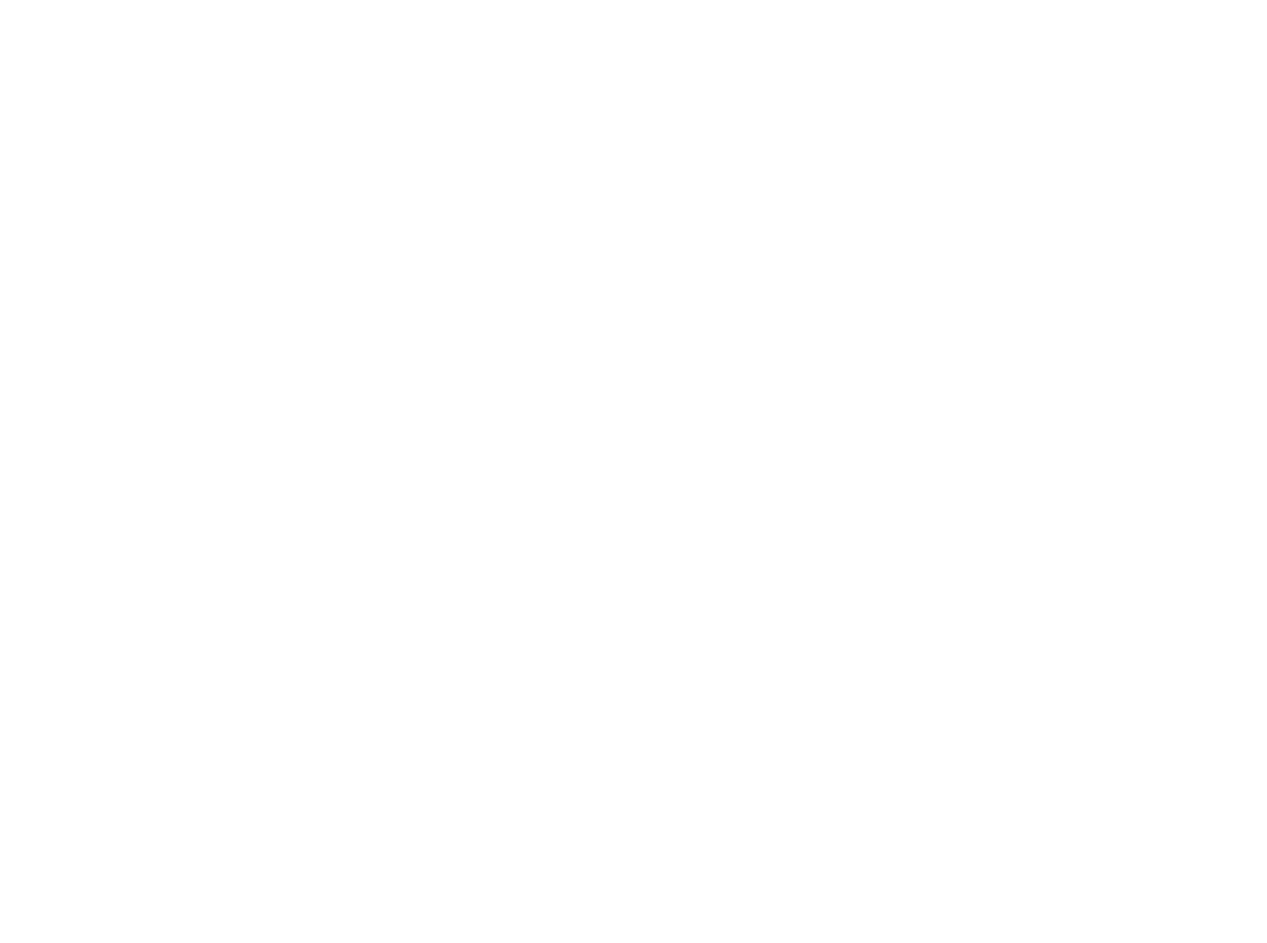
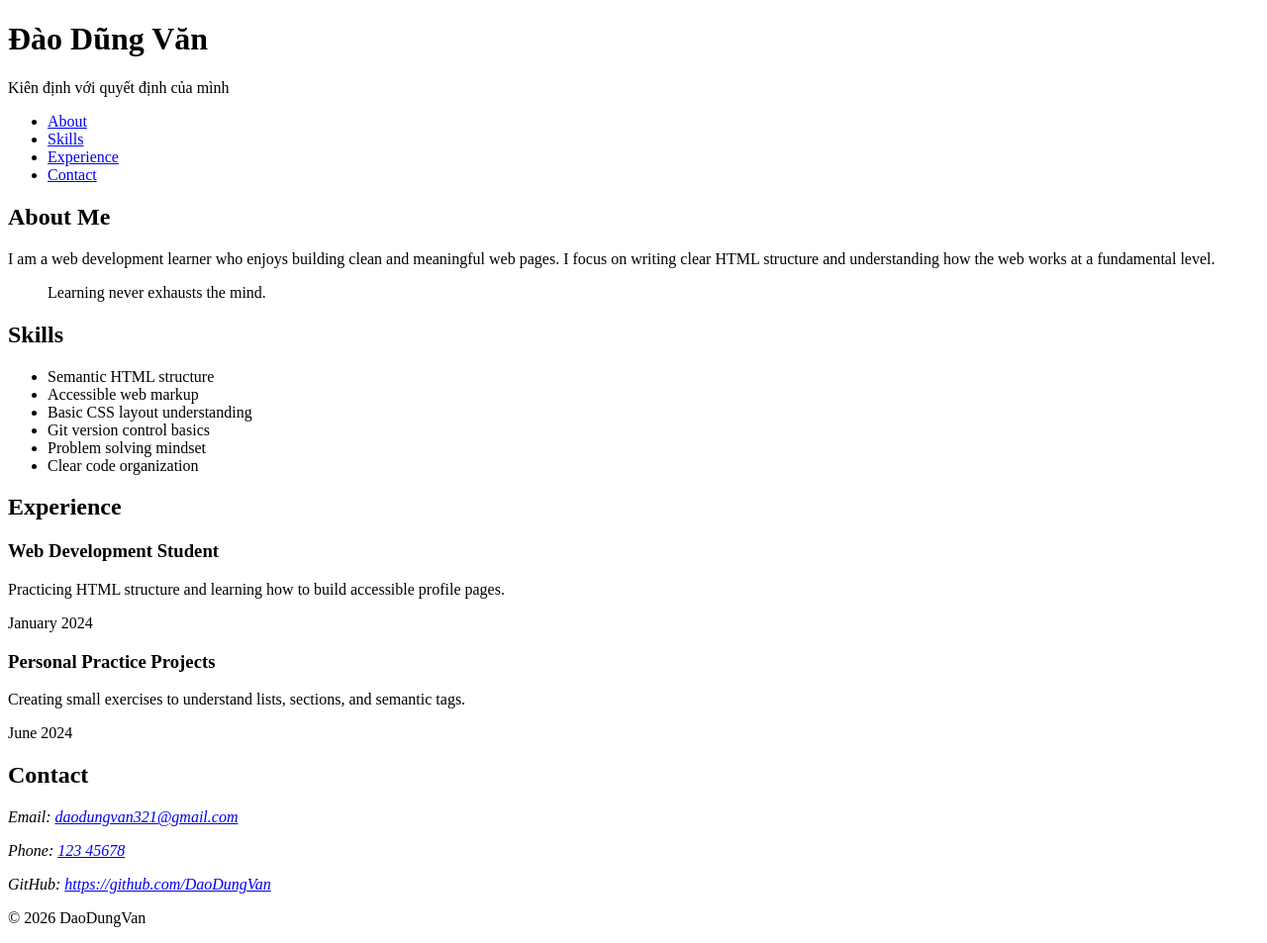
Before and after one commit to DaoDungVan/WebProgramming_HomeWorks, a plain HTML site: page BaiTap2/Bai1/bai1.html in a window 1280 px wide. Shown: the whole page at 99% size. Before the commit the page ends 800 px from the top, so only its background shows below. Drawn offline with Linux system fonts and the light colour scheme.

Commit message:
Homework Buoi2 Done

```diff
--- a/BaiTap2/Bai1/bai1.html
+++ b/BaiTap2/Bai1/bai1.html
@@ -1,11 +1,94 @@
-<!DOCTYPE html>
+<!doctype html>
 <html lang="en">
-<head>
-    <meta charset="UTF-8">
-    <meta name="viewport" content="width=device-width, initial-scale=1.0">
-    <title>Document</title>
-</head>
-<body>
+  <head>
+    <meta charset="UTF-8" />
+    <meta name="viewport" content="width=device-width, initial-scale=1.0" />
+    <title>Profile Page</title>
+  </head>
+  <body>
+    <header>
+      <h1>Đào Dũng Văn</h1>
+      <p>Kiên định với quyết định của mình</p>
+      <nav aria-label="Primary">
+        <ul>
+          <li><a href="#about">About</a></li>
+          <li><a href="#skills">Skills</a></li>
+          <li><a href="#experience">Experience</a></li>
+          <li><a href="#contact">Contact</a></li>
+        </ul>
+      </nav>
+    </header>
+    <main>
+      <!-- Section A -->
+      <section id="about">
+        <h2>About Me</h2>
+        <p>
+          I am a web development learner who enjoys building clean and
+          meaningful web pages. I focus on writing clear HTML structure and
+          understanding how the web works at a fundamental level.
+        </p>
+        <blockquote>Learning never exhausts the mind.</blockquote>
+      </section>
 
-</body>
+      <!-- Section B -->
+      <section id="skills">
+        <h2>Skills</h2>
+        <ul>
+          <li>Semantic HTML structure</li>
+          <li>Accessible web markup</li>
+          <li>Basic CSS layout understanding</li>
+          <li>Git version control basics</li>
+          <li>Problem solving mindset</li>
+          <li>Clear code organization</li>
+        </ul>
+      </section>
+
+      <!-- Section C -->
+      <section id="experience">
+        <h2>Experience</h2>
+
+        <article>
+          <h3>Web Development Student</h3>
+          <p>
+            Practicing HTML structure and learning how to build accessible
+            profile pages.
+          </p>
+          <time datetime="2024-01">January 2024</time>
+        </article>
+
+        <article>
+          <h3>Personal Practice Projects</h3>
+          <p>
+            Creating small exercises to understand lists, sections, and semantic
+            tags.
+          </p>
+          <time datetime="2024-06">June 2024</time>
+        </article>
+      </section>
+
+      <!-- Section D -->
+      <section id="contact">
+        <h2>Contact</h2>
+        <address>
+          <p>Email: <a href="mailto:daodungvan321@gmail.com">daodungvan321@gmail.com</a></p>
+          <p>Phone: <a href="tel:12345678">123 45678</a></p>
+          <p>
+            GitHub:
+            <a
+              href="https://github.com/DaoDungVan"
+              target="_blank"
+              rel="noopener noreferrer"
+            >
+              https://github.com/DaoDungVan
+            </a>
+          </p>
+        </address>
+      </section>
+    </main>
+
+    <!-- FOOTER -->
+    <footer>
+      <p>&copy; 2026 DaoDungVan</p>
+    </footer>
+  </body>
 </html>
--- /dev/null
+++ b/BaiTap2/Bai3/style.css
@@ -0,0 +1,49 @@
+html{
+    background-color: white;
+}
+
+body {
+    font: 1.2em / 1.5 system-ui;
+    width: 500px;
+    padding: 20px;
+    background-color: #efefef;
+
+    margin-top: 0;
+    margin-bottom: 0;
+    margin-left: auto;
+    margin-right: auto;
+}
+
+ul {
+    background-color: white;
+    border: 5px solid purple;
+    padding: 30px;
+    border-radius: 20px;
+}
+
+h1 {
+    color: darkslategray;
+    font-size: 2rem;
+    border-bottom: 10px dotted purple;
+    padding-bottom: 10px;
+}
+
+h2 {
+    font-style: italic;
+    font-size: 1.5rem;
+}
+
+.job-title {
+    color: darkslategray;
+    font-weight: bold;
+}
+
+a {
+    color: green;
+}
+
+a:hover,
+a:focus {
+    color: darkgreen;
+    text-decoration: none;
+}
```
Also changed, not shown: BaiTap2/Bai3/bai3.html (+2 -1 lines).
